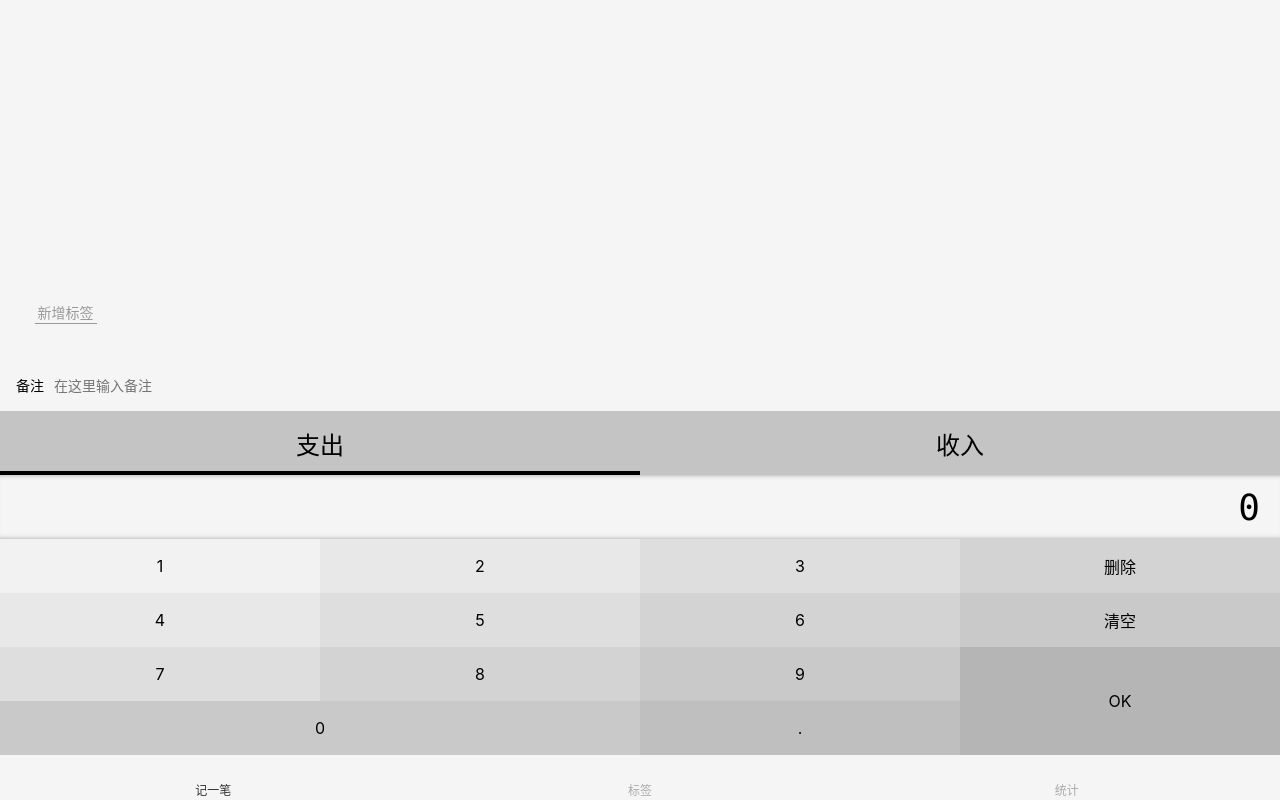
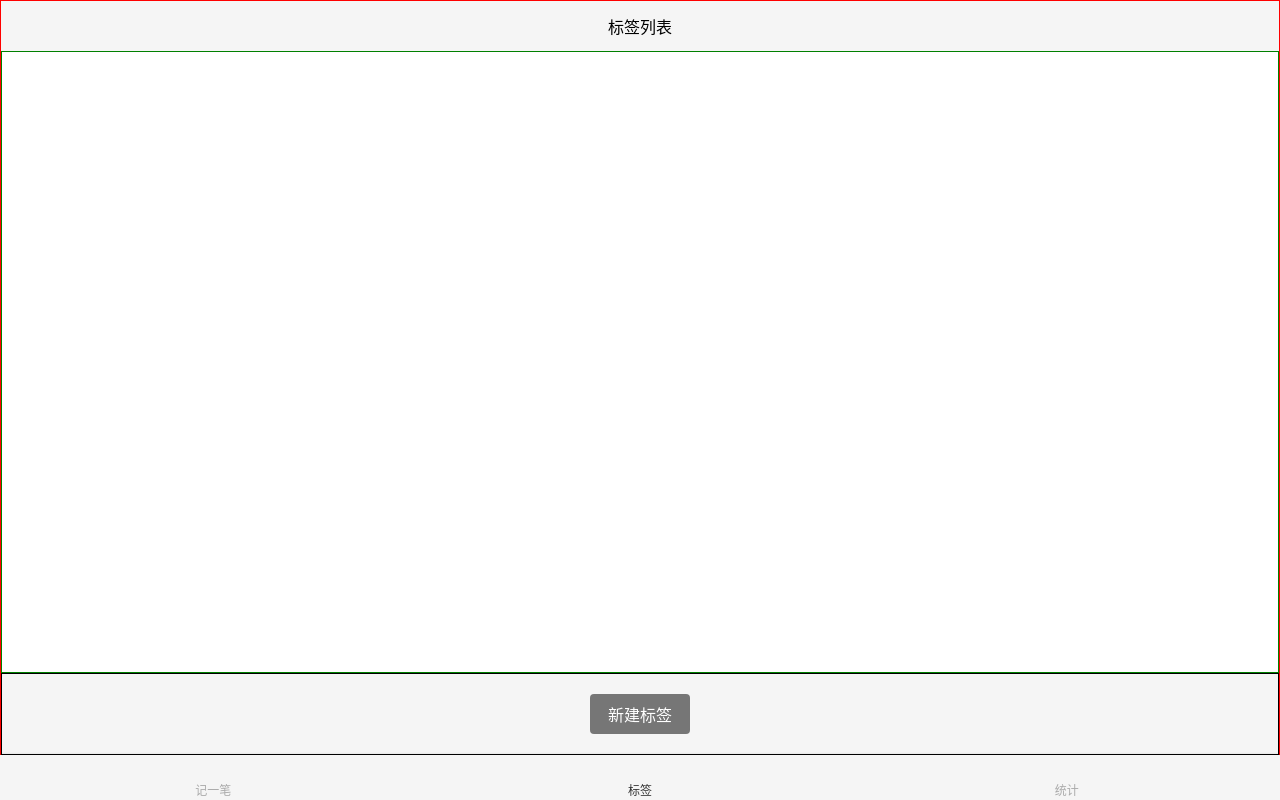
Before and after one commit to lyric-wang/Morney, a Vue app: page /#/labels in a window 1280 px wide. Before the commit this address led to /#/money. Built offline with nearby package versions, Linux system fonts and the light colour scheme.

Commit message:
完善样式

```diff
--- a/src/components/Tab.vue
+++ b/src/components/Tab.vue
@@ -48,7 +48,6 @@ export default class Tab extends Vue {
   font-size: 24px;
   background: #c4c4c4;
   display: flex;
-  height: 64px;
   align-items: center;
   > li {
     width: 50%;
--- a/src/views/Labels.vue
+++ b/src/views/Labels.vue
@@ -2,7 +2,9 @@
   <div>
     <Layout>
       <div class="labelWrapper">
-        <div class="tagsWrapper">
+        <div class="head">
+          <span>标签列表</span>
+        </div>
         <div class="tags">
           <router-link
             :to="`/EditLabel/${tag.id}`"
@@ -15,7 +17,6 @@
               <use xlink:href="#icon-right" />
             </svg>
           </router-link>
-          </div>
         </div>
         <div class="new">
           <button @click="add">新建标签</button>
@@ -44,16 +45,20 @@ export default class Labels extends Vue {
   border: 1px solid red;
   display: flex;
   flex-direction: column;
-  .tagsWrapper {
-    flex-grow: 1;
-    overflow: auto;
-    border: 1px solid blue;
+  .head {
+    height: 50px;
+    display: flex;
+    align-items: center;
+    justify-content: center;
+  }
   .tags {
     padding-left: 20px;
     background: white;
     height: 440px;
     overflow: auto;
     border: 1px solid green;
+    flex-grow: 1;
+    overflow: auto;
     .tag {
       height: 44px;
       display: flex;
@@ -68,7 +73,6 @@ export default class Labels extends Vue {
         overflow: hidden;
         color: #333;
         margin-right: 8px;
-        }
       }
     }
   }
--- a/src/views/Statistics.vue
+++ b/src/views/Statistics.vue
@@ -1,6 +1,7 @@
 <template>
   <div>
     <Layout>
+      <div class="head">账单</div>
       <Tab :table="NameTable" :value.sync="value" />
       <ul v-if="JSON.stringify(this.list) !== '{}'">
         <li v-for="(item, index) in list" :key="index">
@@ -96,6 +97,15 @@ export default class Statistics extends Vue {
     display: none;
   }
 }
+::v-deep .type > li {
+  height: 50px;
+}
+.head {
+  height: 50px;
+  display: flex;
+  align-items: center;
+  justify-content: center;
+}
 .title {
   height: 40px;
   display: flex;
```
Lines whose indentation alone changed are shown as unchanged.
